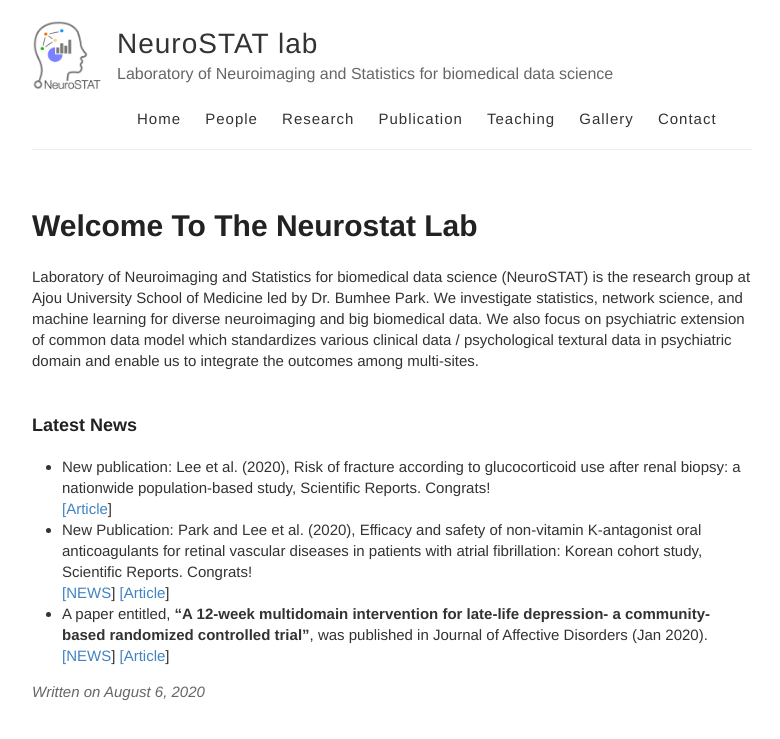
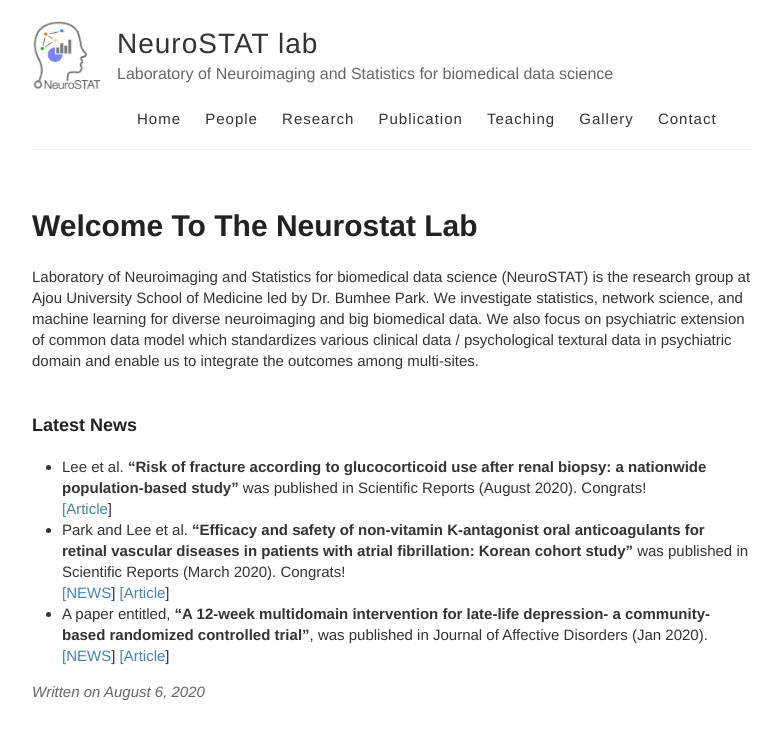
Before and after one commit to neurostat-lab/neurostat-lab.github.io, a Jekyll site: the page built from _posts/2020-08-06-Welcome-to-the-NeuroSTAT-lab.md, in a window 1280 px wide. Shown: the top 739 px of the page, without its empty margins (248-1028 px from the left). Built offline with Jekyll 4.4.1, drawn with Linux system fonts in a browser that asks for light colours.

Commit message:
Update 2020-08-06-Welcome-to-the-NeuroSTAT-lab.md

```diff
--- a/_posts/2020-08-06-Welcome-to-the-NeuroSTAT-lab.md
+++ b/_posts/2020-08-06-Welcome-to-the-NeuroSTAT-lab.md
@@ -4,9 +4,9 @@ layout: post
 Laboratory of Neuroimaging and Statistics for biomedical data science (NeuroSTAT) is the research group at Ajou University School of Medicine led by Dr. Bumhee Park. We investigate statistics, network science, and machine learning for diverse neuroimaging and big biomedical data. We also focus on psychiatric extension of common data model which standardizes various clinical data / psychological textural data in psychiatric domain and enable us to integrate the outcomes among multi-sites.<br>
 <br>
 #### Latest News
-* New publication: Lee et al. (2020), Risk of fracture according to glucocorticoid use after renal biopsy: a nationwide population-based study, Scientific Reports. Congrats! <br>
+* Lee et al. **"Risk of fracture according to glucocorticoid use after renal biopsy: a nationwide population-based study"** was published in Scientific Reports (August 2020). Congrats! <br>
 [\[Article](https://www.nature.com/articles/s41598-020-70935-w)]<br>
-* New Publication: Park and Lee et al. (2020), Efficacy and safety of non-vitamin K-antagonist oral anticoagulants for retinal vascular diseases in patients with atrial fibrillation: Korean cohort study, Scientific Reports. Congrats! <br>
+* Park and Lee et al. **"Efficacy and safety of non-vitamin K-antagonist oral anticoagulants for retinal vascular diseases in patients with atrial fibrillation: Korean cohort study"** was published in Scientific Reports (March 2020). Congrats! <br>
 [\[NEWS](http://www.mdon.co.kr/news/article.html?no=26578)]
 [\[Article](https://www.nature.com/articles/s41598-020-61609-8)]<br>
 * A paper entitled, **"A 12-week multidomain intervention for late-life depression- a community-based randomized controlled trial"**, was published in Journal of Affective Disorders (Jan 2020).<br>
```
